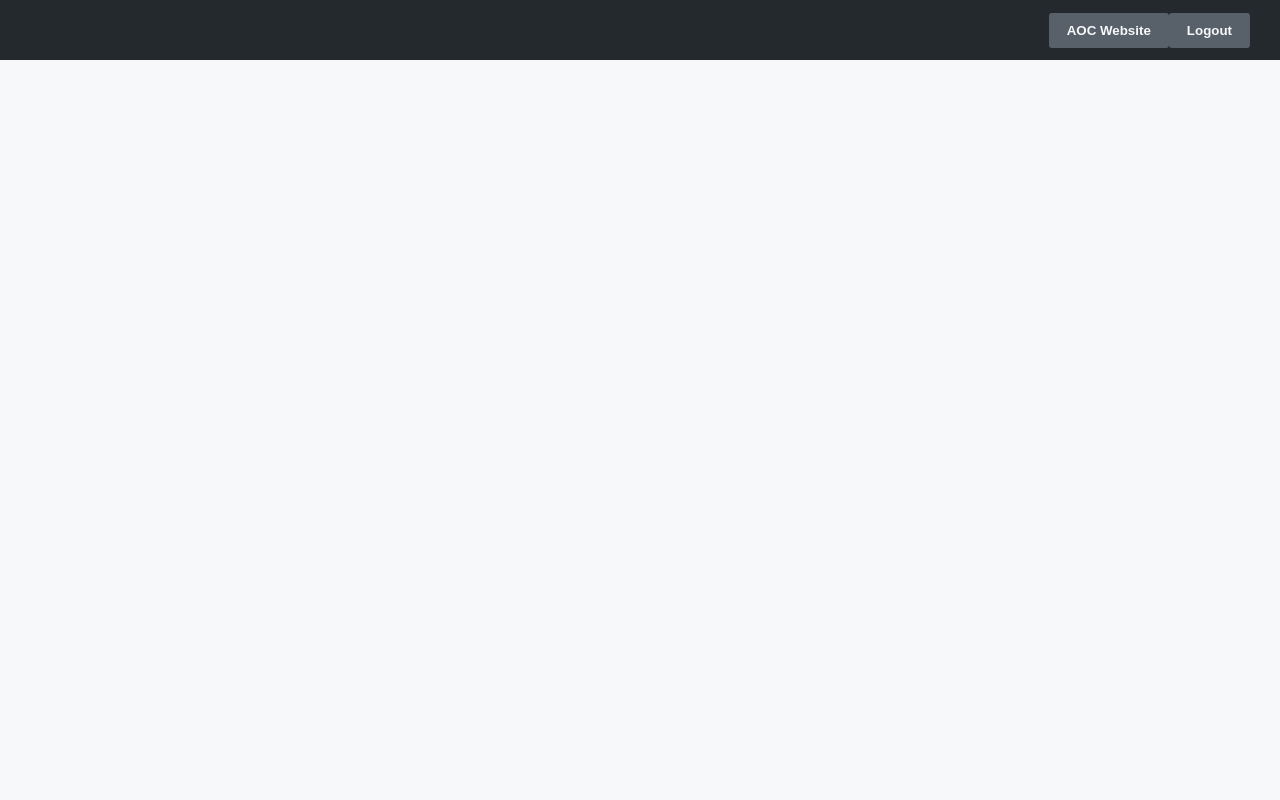
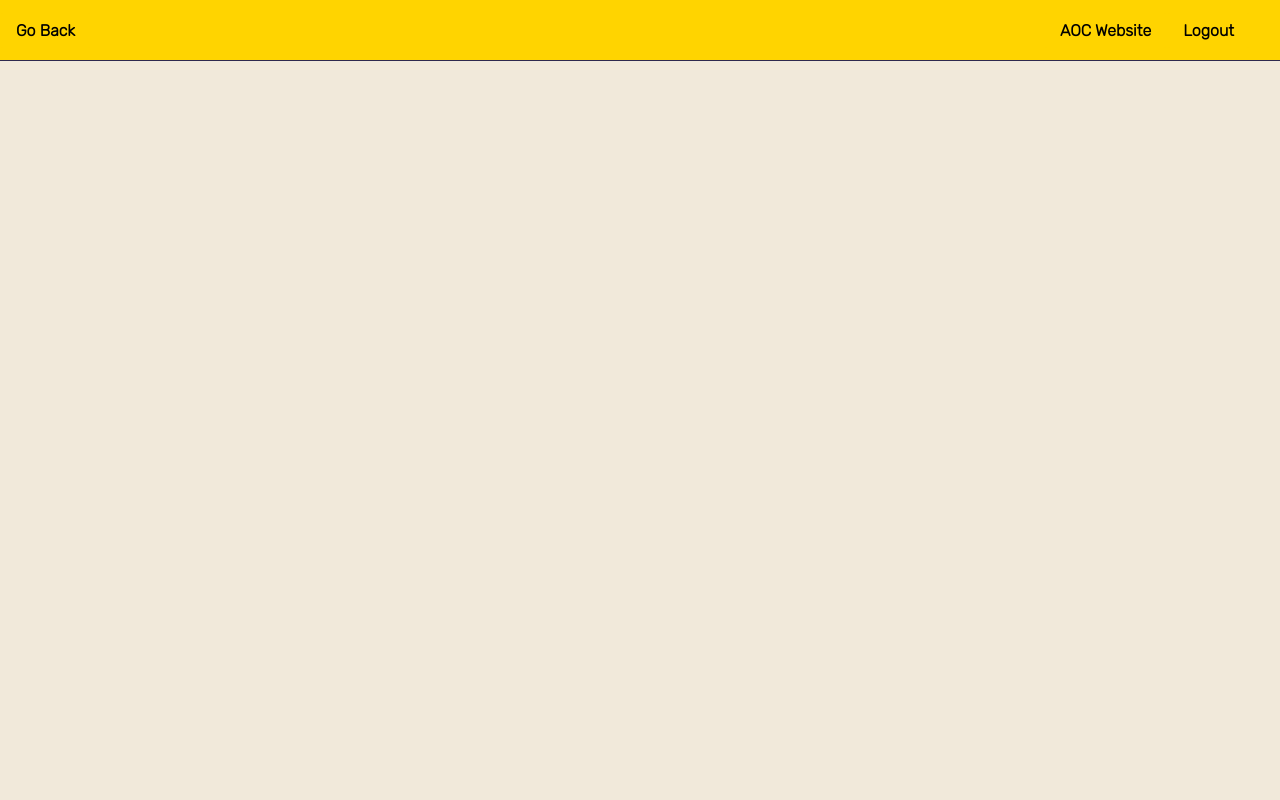
Before and after one commit to Trinitrotoluenisti/aoc_share, a Flask app: template application/templates/template.html in a window 1280 px wide. Run offline with Flask 2, Linux system fonts and the light colour scheme; the template is opened without the code that fills it, so the values that code supplies are empty; parts of the project's set-up code (start-up, migrations or seed data) failed here and were passed over.

Commit message:
Added colors!

```diff
--- a/application/routes.py
+++ b/application/routes.py
@@ -25,7 +25,7 @@ def home_route(username):
     # Calculates the leaderboard based on aoc's local_score
     leaderboard = User.query.all()
     leaderboard.sort(key=lambda p: p.points, reverse=True)
-    return render_template('home.html', leaderboard=leaderboard, username=username)
+    return render_template('home.html', leaderboard=leaderboard, username=username, home_page=True)
 
 @app.route('/login/', methods=['GET', 'POST'])
 def login_route():
--- a/application/static/style/main.css
+++ b/application/static/style/main.css
@@ -1,14 +1,15 @@
 :root {
-	--background: #F6F8FA;
-	--background-nav: #24292E;
-	--foreground: #586069;
+	--background: #F1E9DA;
+	--foreground: #2E294E;
+	--highlight: #7E32C9;
+	--nav-background: #FFD400;
 }
 
 html {
 	margin: 0;
 	height: 100%;
 
-	font-family: 'Roboto', sans-serif;
+	font-family: 'Rubik', sans-serif;
 
 	background-color: var(--background);
 	color: var(--foreground);
@@ -25,33 +26,39 @@ nav {
 	width: 100%;
 	height: 60px;
 	margin: 0;
+	 border-bottom: 1px solid;
 
 	display: flex;
 	justify-content: flex-end;
 	align-items: center;
 
-	background-color: var(--background-nav);
+	background-color: var(--nav-background);
 }
 
 nav * {
 	margin-right: 30px;
+	border: none;
 
-	border: none;
-	color: white;
-	background-color: var(--background-nav);
 
+	 font-size: 1em;
 	text-align: center;
 	font-weight: bold;
 	text-decoration: none;
 
+	background-color: var(--nav-background);
+
 	cursor: pointer;
 }
 
-nav *:hover { opacity: .8; }
+nav *:hover { color: var(--background); }
+
+#back-button { margin-right: auto; }
 
 /* Form stuff */
 
 label { font-size: 1.2em; }
+
+input, button { font-family: 'Rubik', sans-serif; }
 
 input[type=text] {
 	padding: .7vh;
@@ -64,11 +71,7 @@ input[type=submit], button {
 	margin: 10px 0;
 	padding: 8px 16px;
 
-	border: 2px solid var(--foreground);
 	border-radius: 3px;
-
-	background-color: var(--foreground);
-	color: var(--background);
 
 	text-align: center;
 	font-weight: bold;
@@ -80,6 +83,5 @@ input[type=submit], button {
 }
 
 input[type=submit]:hover, button:hover {
-	background-color: var(--background);
-	color: var(--foreground);
+	background-color: var(--nav-highlight);
 }
--- a/application/templates/day.html
+++ b/application/templates/day.html
@@ -5,8 +5,6 @@
 {% endblock %}
 
 {% block body %}
-	<a href="/">Go back</a>
-
 	<h1>Day {{ day }}</h1>
 
 	{% for part in ('1', '2') %}
--- a/application/templates/template.html
+++ b/application/templates/template.html
@@ -9,7 +9,7 @@
 		<meta name="viewport" content="width=device-width, initial-scale=1, shrink-to-fit=no">
 
 		<!-- CSS -->
-		<link href="https://fonts.googleapis.com/css2?family=Roboto&display=swap" rel="stylesheet">
+		<link href="https://fonts.googleapis.com/css2?family=Rubik:wght@300&display=swap" rel="stylesheet">
 		<link rel="stylesheet" href="{{ url_for('static', filename='style/main.css') }}">
 		{% block css %}{% endblock %}
 
@@ -21,6 +21,10 @@
 	<body>
 		{% if not login_page|default(false) %}
 			<nav>
+				{% if not home_page|default(false) %}
+					<button id='back-button' onclick='location.href = "..";'>Go Back</button>
+				{% endif %}
+
 				<button onclick='location.href = "https://adventofcode.com/";'>AOC Website</button>
 
 				<form action="/logout" method="POST">
```
Also changed, not shown: application/static/style/home.css (+6 -3 lines).
